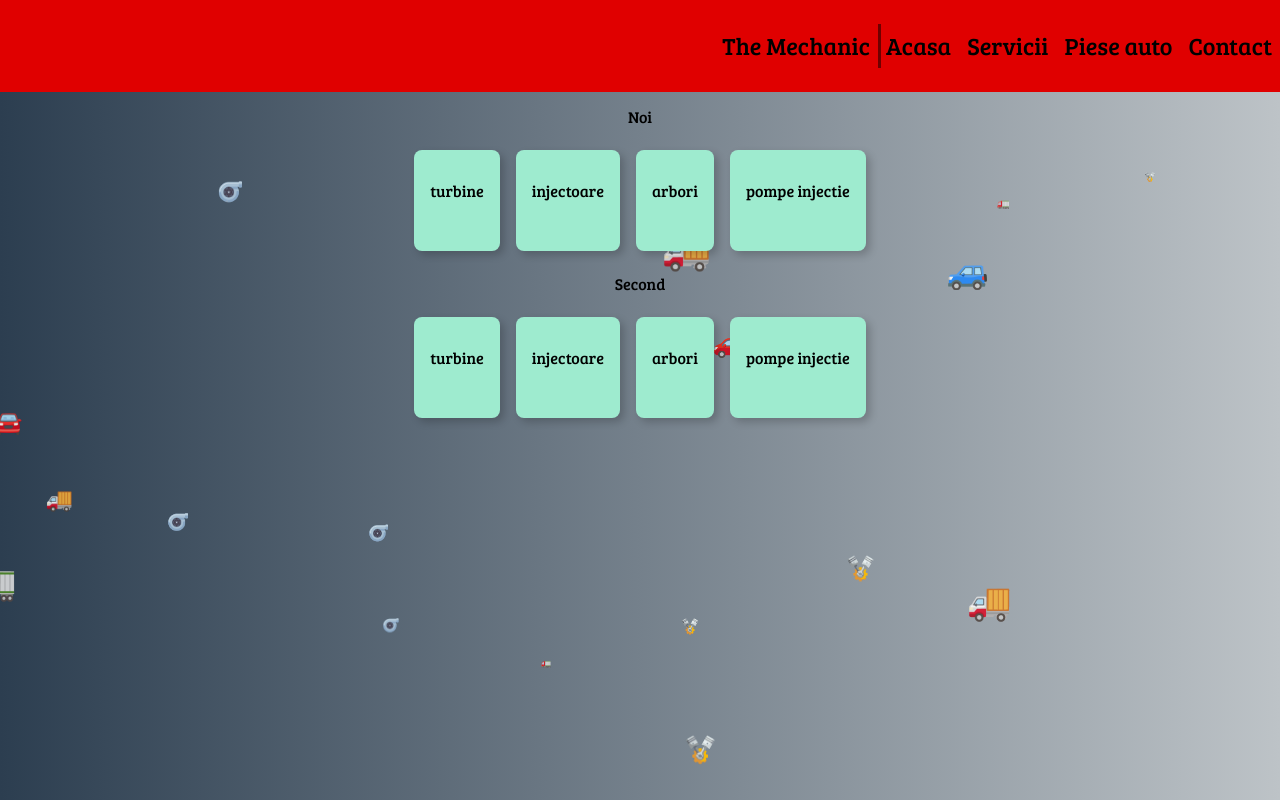
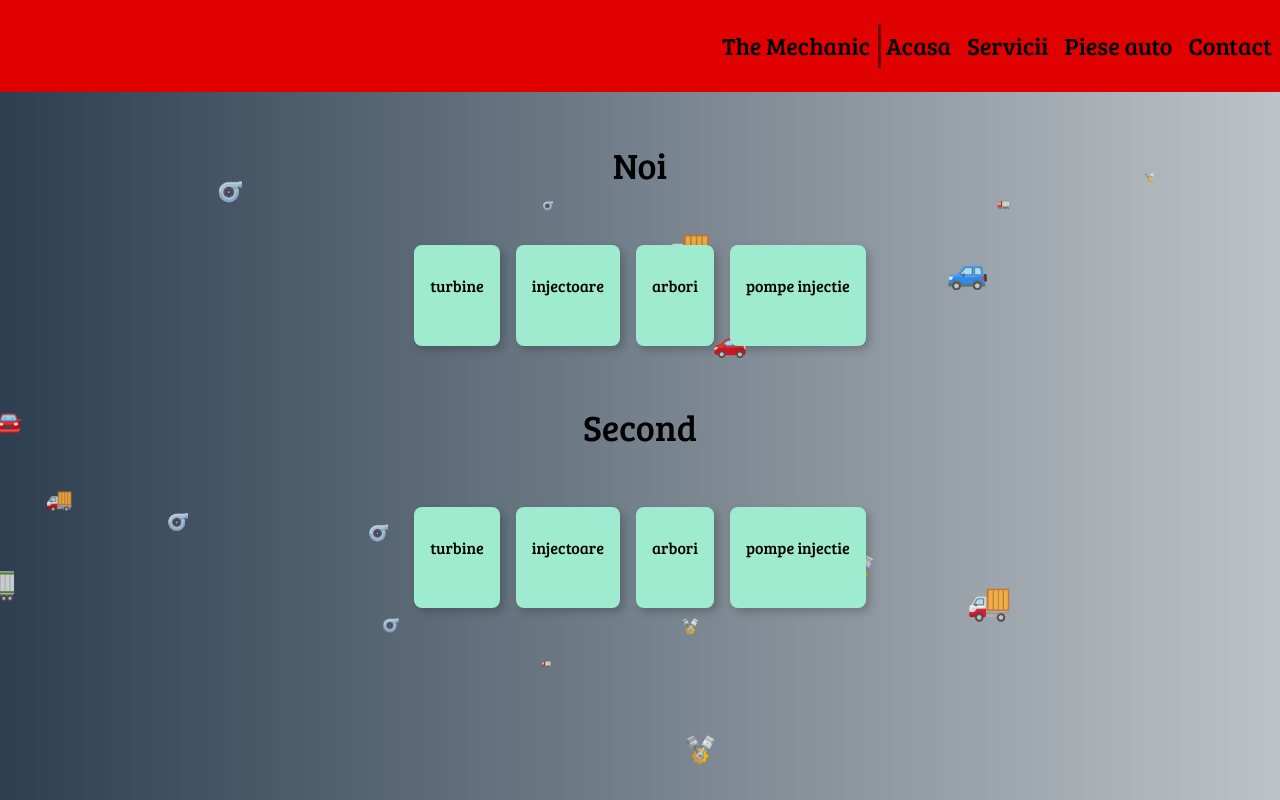
Before and after one commit to andrei3914/mechanicSite, a React (Create React App) app: page / in a window 1280 px wide. Both pictures are taken after a click on the element "Piese auto". Built offline with nearby package versions, Linux system fonts and the light colour scheme.

Commit message:
overflow management

```diff
--- a/src/components/Contact/Contact.css
+++ b/src/components/Contact/Contact.css
@@ -14,5 +14,6 @@
 	display: flex;
 	flex-direction: row;
 	justify-content: center;
+	flex-wrap: wrap;
 	gap: 60px;
 }
--- a/src/components/Navigation/Navigation.css
+++ b/src/components/Navigation/Navigation.css
@@ -6,7 +6,7 @@
 .stilNav {
 	display: flex;
 	justify-content: flex-end;
-	background-color: #E00000;
+	background-color: rgba(224,0,0,1);
 	overflow: auto;
 }
 
--- a/src/components/Piese/Piese.js
+++ b/src/components/Piese/Piese.js
@@ -3,7 +3,7 @@ import React from 'react';
 const Piese = () => {
 	return (
 		<div>
-			 <p> Noi </p>
+			 <p className="f2 pa3"> Noi </p>
 			 <div className='tc grow bg-light-green br3 pa3 ma2 dib bw2 shadow-5'>
 			 	<p> turbine </p>
 			 	<br />
@@ -20,7 +20,7 @@ const Piese = () => {
 			 	<p> pompe injectie </p>
 			 	<br />
 			 </div>
-			 <p> Second </p>
+			 <p className="f2 pa3"> Second </p>
 			 <div className='tc grow bg-light-green br3 pa3 ma2 dib bw2 shadow-5'>
 			 	<p> turbine </p>
 			 	<br />
```
